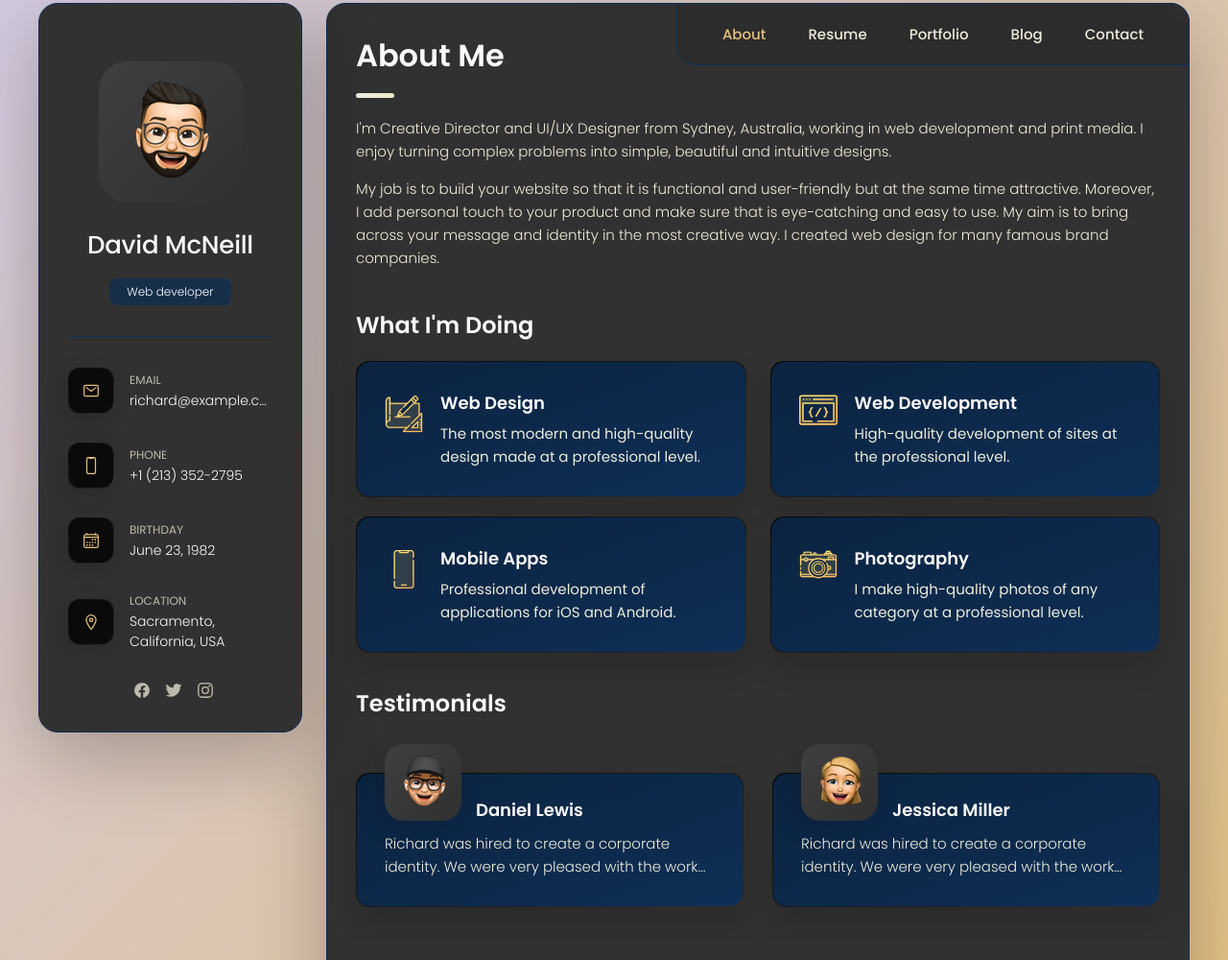
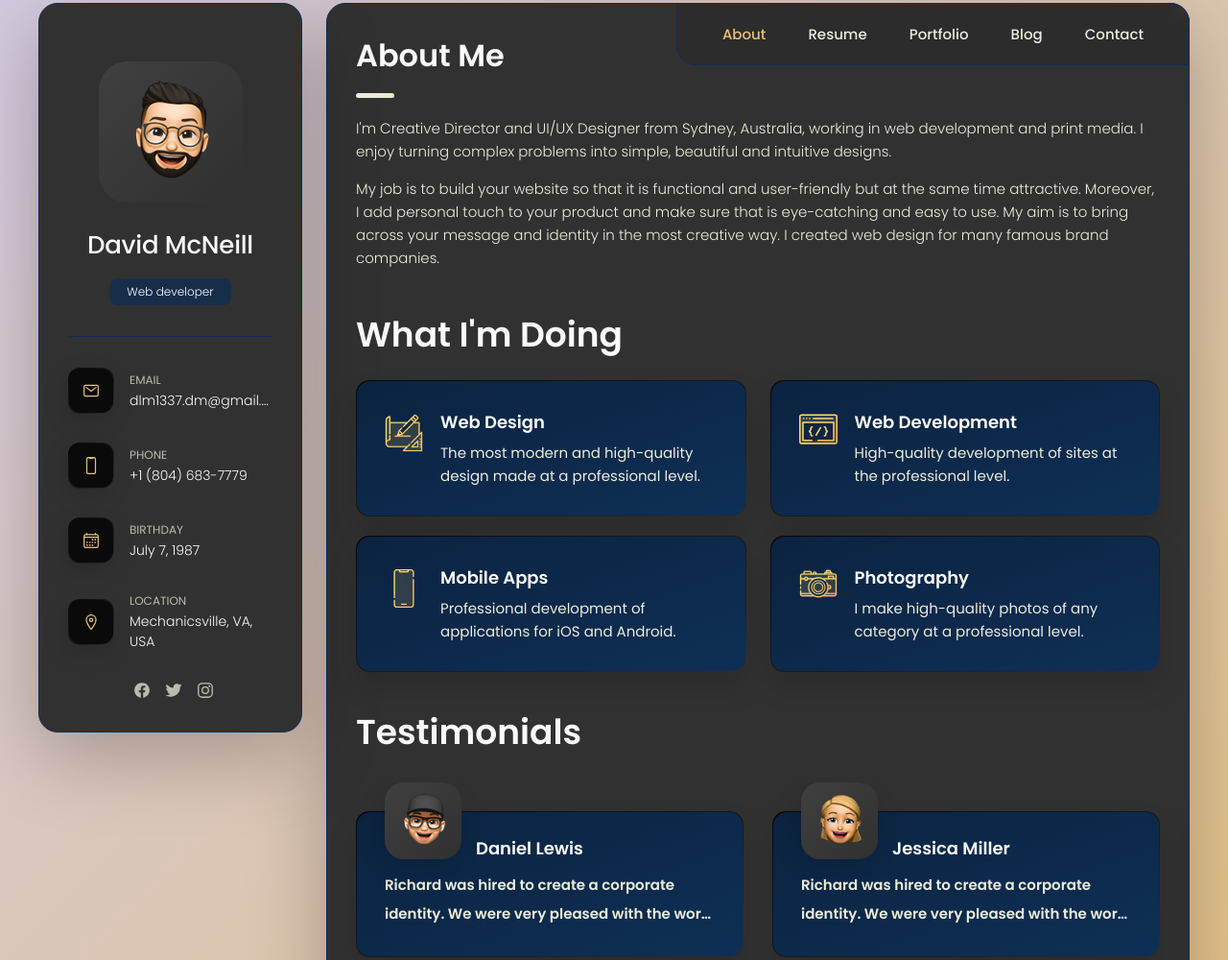
Before and after one commit to dlm1337/dlm1337.github.io, a plain HTML site: page index.html in a window 1280 px wide. Shown: the part 57-1057 px from the top of the page at 96% size. Drawn offline with nearby package versions, Linux system fonts and the light colour scheme.

Commit message:
more info change

```diff
--- a/assets/css/style.css
+++ b/assets/css/style.css
@@ -227,7 +227,8 @@ article.active {
 }
 
 .h3 {
-  font-size: var(--fs-2);
+  font-size: 36px;
+  font-weight:bolder;
 }
 
 .h4 {
@@ -618,11 +619,11 @@ main {
 .testimonials-text {
   color: var(--light-gray);
   font-size: var(--fs-6);
-  font-weight: var(--fw-300);
-  line-height: 1.6;
+  font-weight:bold;
+  line-height: 2;
   display: -webkit-box;
-  line-clamp: 4;
-  -webkit-line-clamp: 4;
+  line-clamp: 5;
+  -webkit-line-clamp: 5;
   -webkit-box-orient: vertical;
   overflow: hidden;
 }
@@ -826,8 +827,9 @@ main {
 
 .timeline-item-title {
   font-size: var(--fs-6);
-  line-height: 1.3;
+  line-height: 1.8;
   margin-bottom: 7px;
+  font-weight: bold;
 }
 
 .timeline-list span {
--- a/index.html
+++ b/index.html
@@ -76,8 +76,8 @@
               <div class="contact-info">
                 <p class="contact-title">Email</p>
 
-                <a href="mailto:richard@example.com" class="contact-link"
-                  >richard@example.com</a
+                <a href="mailto:dlm1337.dm@gmail.com" class="contact-link"
+                  >dlm1337.dm@gmail.com</a
                 >
               </div>
             </li>
@@ -91,7 +91,7 @@
                 <p class="contact-title">Phone</p>
 
                 <a href="tel:+12133522795" class="contact-link"
-                  >+1 (213) 352-2795</a
+                  >+1 (804) 683-7779</a
                 >
               </div>
             </li>
@@ -104,7 +104,7 @@
               <div class="contact-info">
                 <p class="contact-title">Birthday</p>
 
-                <time datetime="1982-06-23">June 23, 1982</time>
+                <time datetime="1982-06-23">July 7, 1987</time>
               </div>
             </li>
 
@@ -116,7 +116,7 @@
               <div class="contact-info">
                 <p class="contact-title">Location</p>
 
-                <address>Sacramento, California, USA</address>
+                <address>Mechanicsville, VA, USA</address>
               </div>
             </li>
           </ul>
@@ -608,7 +608,7 @@
               <li class="skills-item">
                 <div class="title-wrapper">
                   <h5 class="h5">Web design</h5>
-                  <data value="80">80%</data>
+                  <data value="80">65%</data>
                 </div>
 
                 <div class="skill-progress-bg">
@@ -619,7 +619,7 @@
               <li class="skills-item">
                 <div class="title-wrapper">
                   <h5 class="h5">Graphic design</h5>
-                  <data value="70">70%</data>
+                  <data value="70">60%</data>
                 </div>
 
                 <div class="skill-progress-bg">
@@ -630,7 +630,7 @@
               <li class="skills-item">
                 <div class="title-wrapper">
                   <h5 class="h5">Branding</h5>
-                  <data value="90">90%</data>
+                  <data value="90">80%</data>
                 </div>
 
                 <div class="skill-progress-bg">
@@ -641,7 +641,7 @@
               <li class="skills-item">
                 <div class="title-wrapper">
                   <h5 class="h5">WordPress</h5>
-                  <data value="50">50%</data>
+                  <data value="50">20%</data>
                 </div>
 
                 <div class="skill-progress-bg">
```
